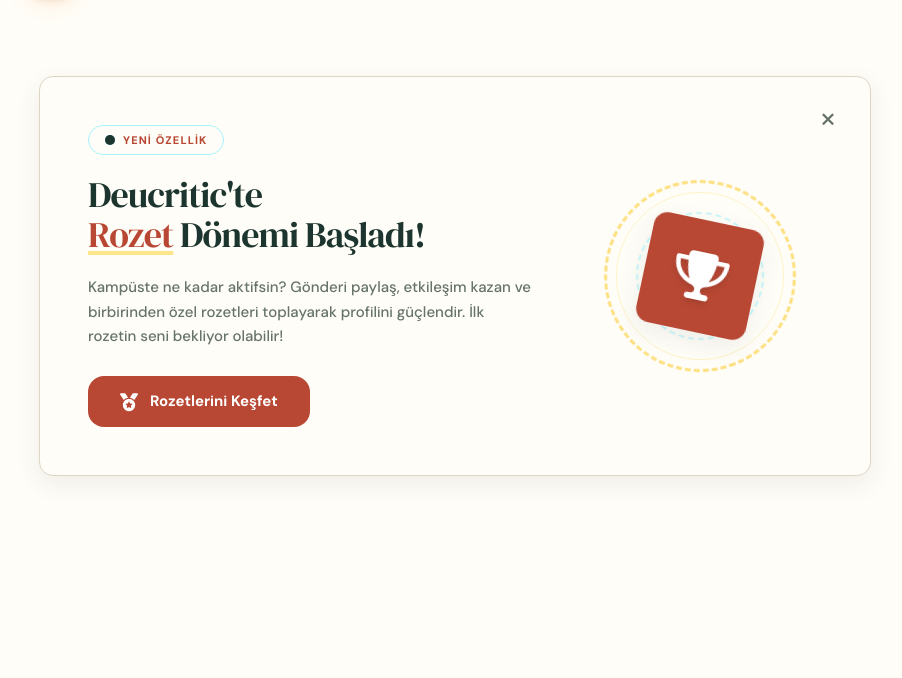
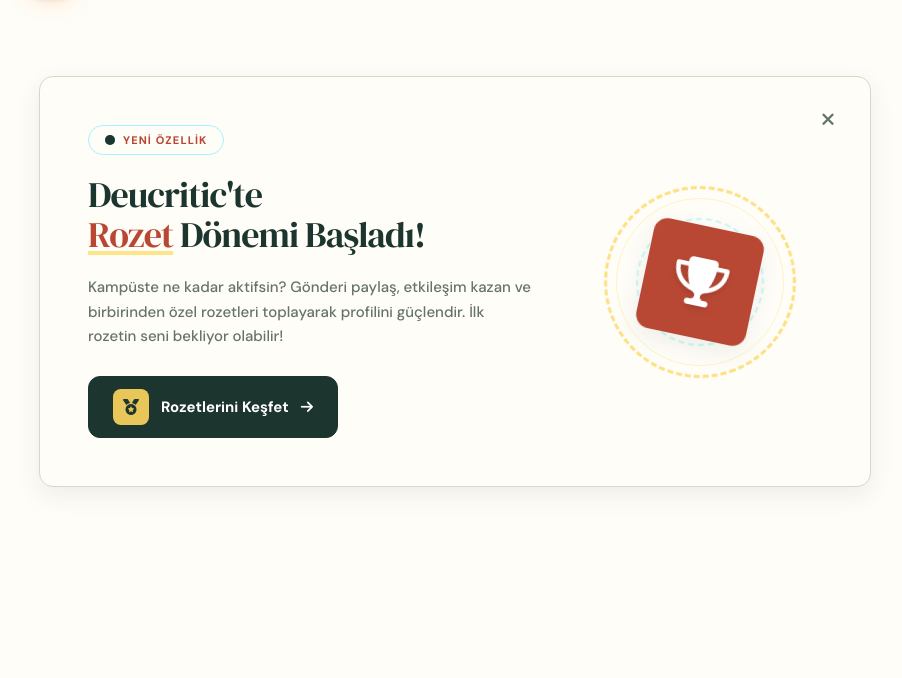
Before and after one commit to eniscagri/deucritic, a PHP site: page / in a window 1280 px wide. Shown: the part 664-1342 px from the top of the page, without its empty margins (185-1087 px from the left). Run offline with PHP 8.4, Linux system fonts and the light colour scheme; data comes from the database, SQL or seed files in the repository; data that the repository does not hold is empty; some libraries are stand-ins or nearby versions.

Commit message:
feat(ui): refine badge discovery button

```diff
--- a/icerik.php
+++ b/icerik.php
@@ -97,9 +97,12 @@ function timeAgoTr($datetime) {
             </p>
 
             <div class="pt-2">
-                <a href="badges.php" class="inline-flex items-center justify-center gap-3 bg-gradient-to-r from-cyan-500 to-blue-500 text-white px-8 py-3.5 rounded-2xl font-bold text-[15px] transition-all hover:shadow-lg hover:shadow-cyan-500/30 hover:-translate-y-1 active:translate-y-0 w-full sm:w-auto">
-                    <i class="fa-solid fa-medal text-lg"></i>
-                    Rozetlerini Keşfet
+                <a href="badges.php" class="group inline-flex items-center justify-center gap-3 border border-[#1d352f] bg-[#1d352f] text-white hover:text-white px-6 py-3 rounded-xl font-bold text-[15px] transition-all duration-200 hover:border-[#b84834] hover:bg-[#b84834] hover:shadow-lg hover:shadow-[#1d352f]/15 hover:-translate-y-0.5 active:translate-y-0 w-full sm:w-auto">
+                    <span class="grid h-9 w-9 place-items-center rounded-lg bg-[#e9c65a] text-[#1d352f]">
+                        <i class="fa-solid fa-medal text-base" aria-hidden="true"></i>
+                    </span>
+                    <span>Rozetlerini Keşfet</span>
+                    <i class="fa-solid fa-arrow-right text-sm transition-transform duration-200 group-hover:translate-x-1" aria-hidden="true"></i>
                 </a>
             </div>
         </div>
```
